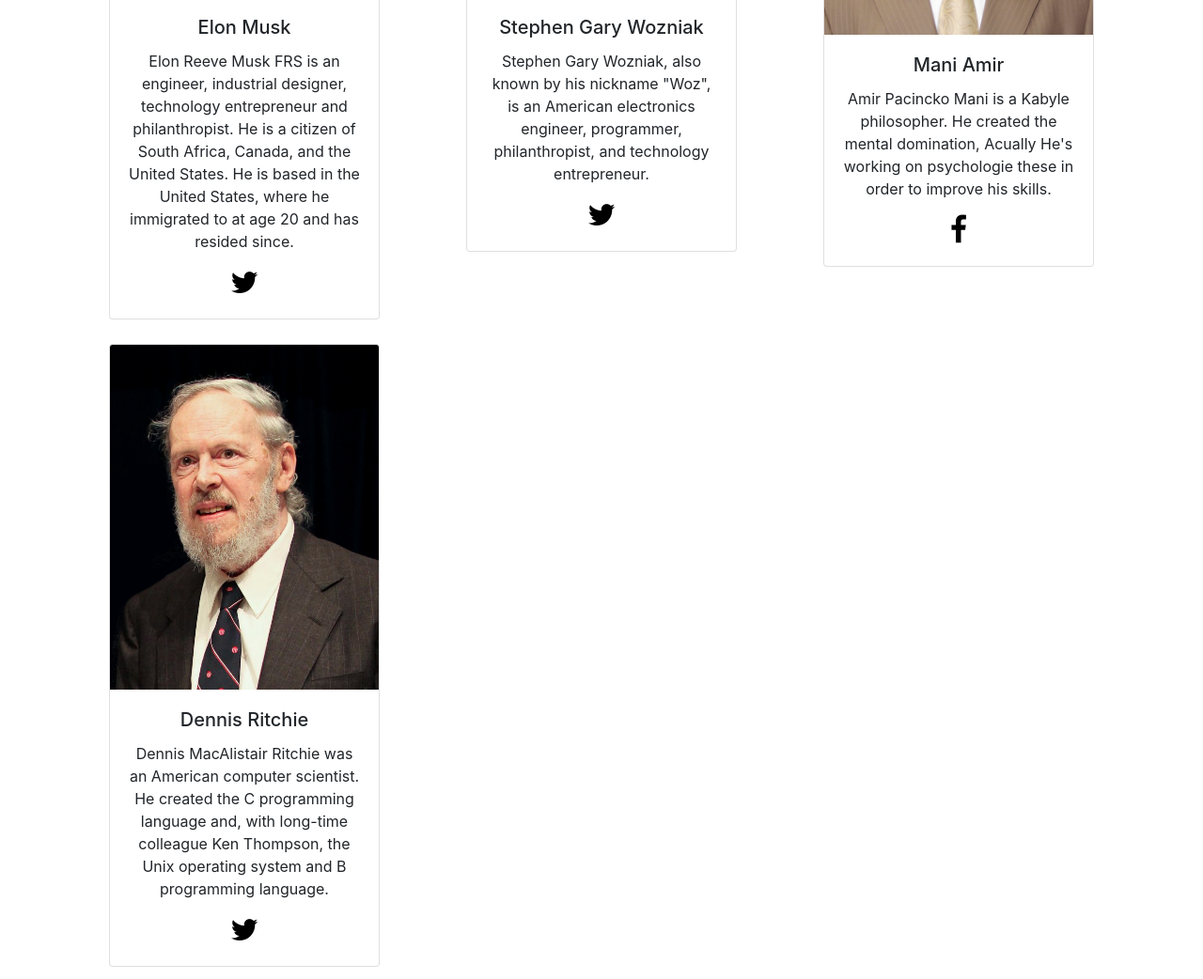
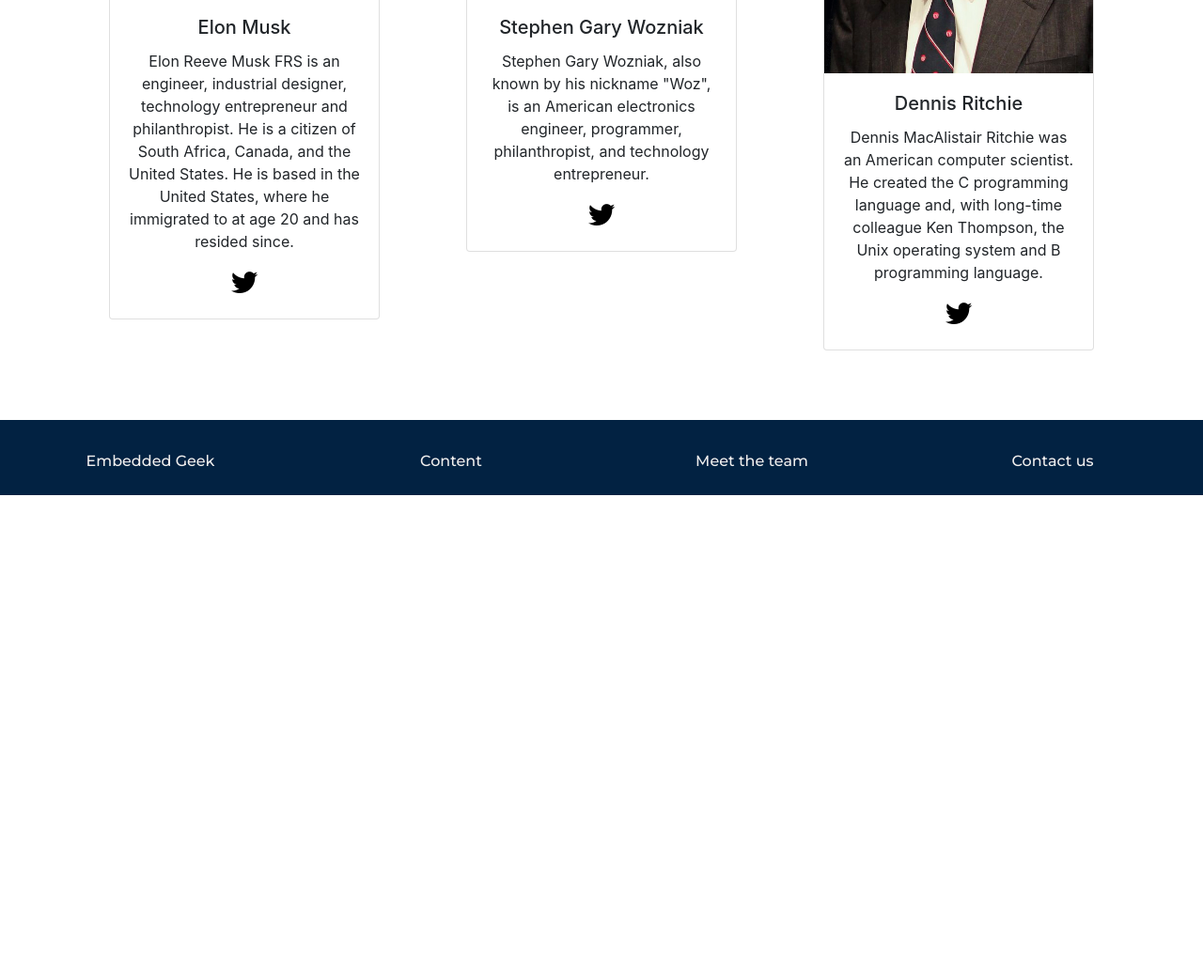
Before and after one commit to iladmiral/Embedded-Geek-Interface, a plain HTML site: page pages/meet.html in a window 1280 px wide. Shown: the part 394-1436 px from the top of the page at 94% size. After the commit the page ends 921 px from the top, so only its background shows below. Drawn offline with nearby package versions, Linux system fonts and the light colour scheme.

Commit message:
Delete contact section

```diff
--- a/pages/meet.html
+++ b/pages/meet.html
@@ -52,16 +52,6 @@
             </div>
             <div class="col-12 col-md-4 mb-3">
                 <div class="card" style="width: 18rem;">
-                    <img class="card-img-top" src="/img/amir.jpg">
-                    <div class="card-body">
-                        <h5 class="card-title">Mani Amir</h5>
-                        <p class="card-text">Amir Pacincko Mani is a Kabyle philosopher. He created the mental domination, Acually He's working on psychologie these in order to improve his skills.</p>
-                        <a href="https://www.facebook.com/amir.p.mani"><i class="fa fa-facebook fa-2x" style="color:black;"></i></a>
-                    </div>
-                </div>
-            </div>
-            <div class="col-12 col-md-4 mb-3">
-                <div class="card" style="width: 18rem;">
                     <img class="card-img-top" src="/img/Dennis_Ritchie.jpg">
                     <div class="card-body">
                         <h5 class="card-title">Dennis Ritchie</h5>
```
